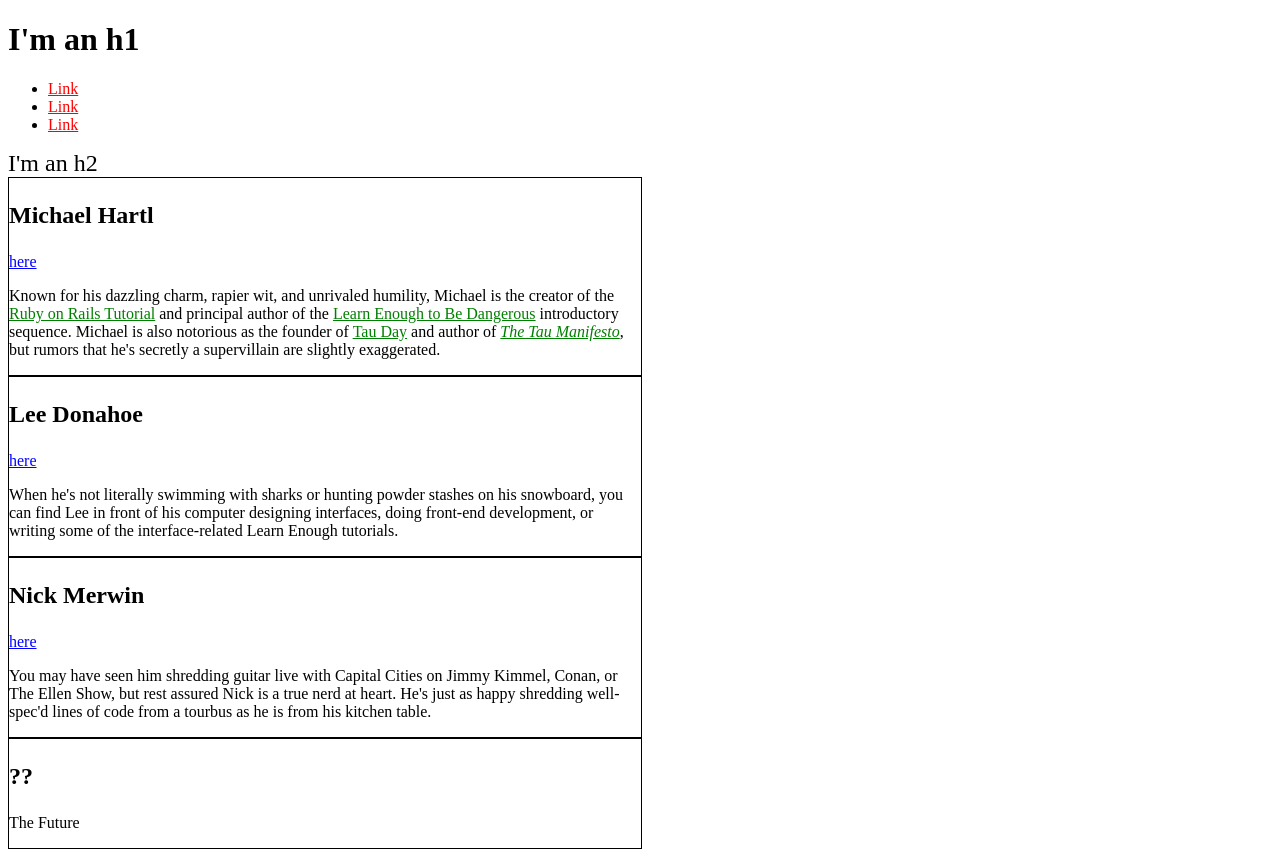
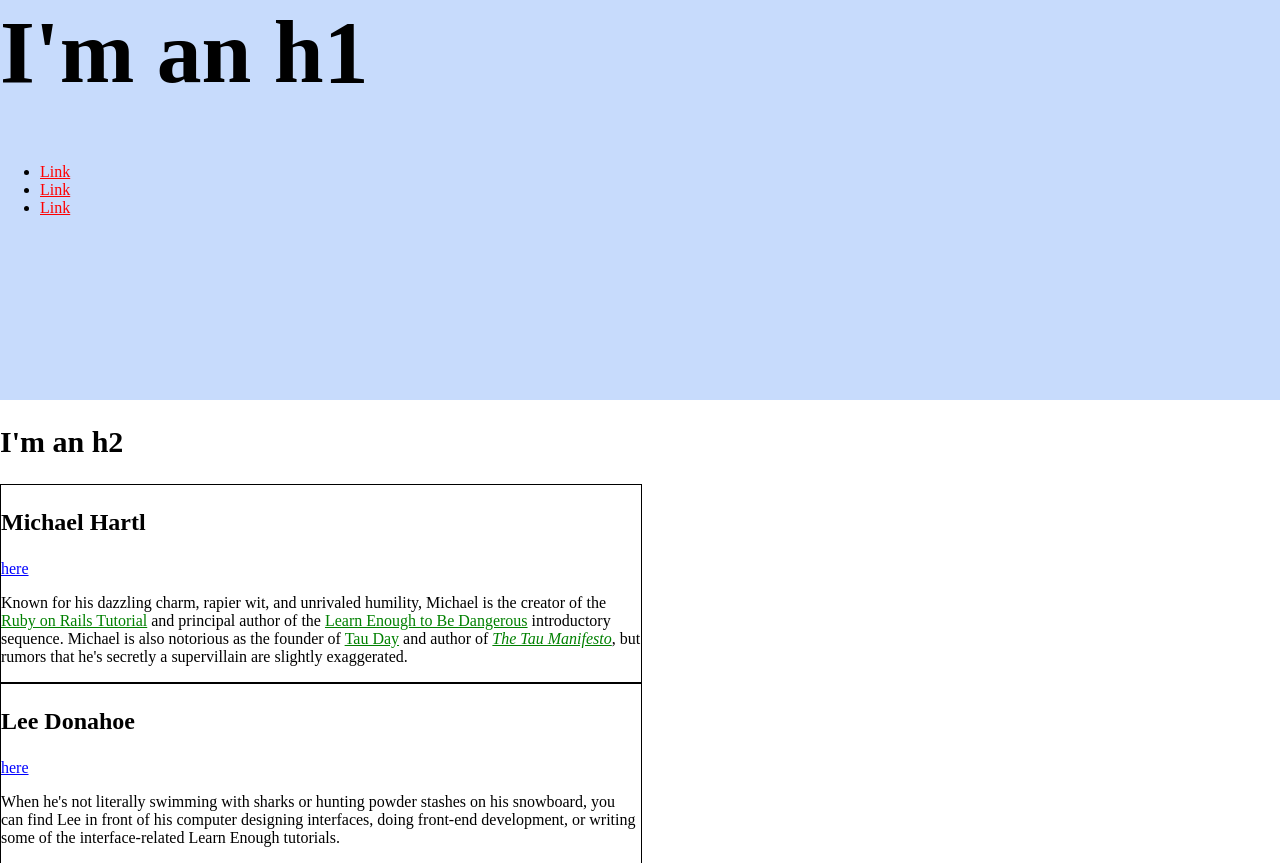
Before and after one commit to SHasgeir/SHasgeir.github.io, a plain HTML site: page index.html in a window 1280 px wide. Shown: the top 863 px of the page. Drawn offline with Linux system fonts and the light colour scheme.

Commit message:
3.7 complete; Added vh and vw.

```diff
--- a/index.html
+++ b/index.html
@@ -9,8 +9,26 @@
       color: red;
     }
 
+    h1 {
+      font-size: 7vw;
+      margin-top: 0px;
+    }
+
     h2 {
       font-size: 30px;
+    }
+
+    html, body {
+      margin: 0px;
+      padding: 0px;
+    }
+
+
+
+    /* HERO STYLES */
+    .full-hero {
+      background-color: #c7dbfc;
+      height: 50vh;
     }
 
     /* SOCIAL STYLES */
@@ -47,6 +65,7 @@
   </head>
   <body>
 
+  <div class="full-hero hero-home">
     <h1>I'm an h1</h1>
 
     <ul>
@@ -59,8 +78,9 @@
         <a href="https://example.com/">Link</a>
       </li>
     </ul>
+  </div>
 
-    <div class="bio-wrapper"
+    <div class="bio-wrapper">
       <h2>I'm an h2</h2>
       <div class="bio-box">
         <h3>Michael Hartl</h3>
```
